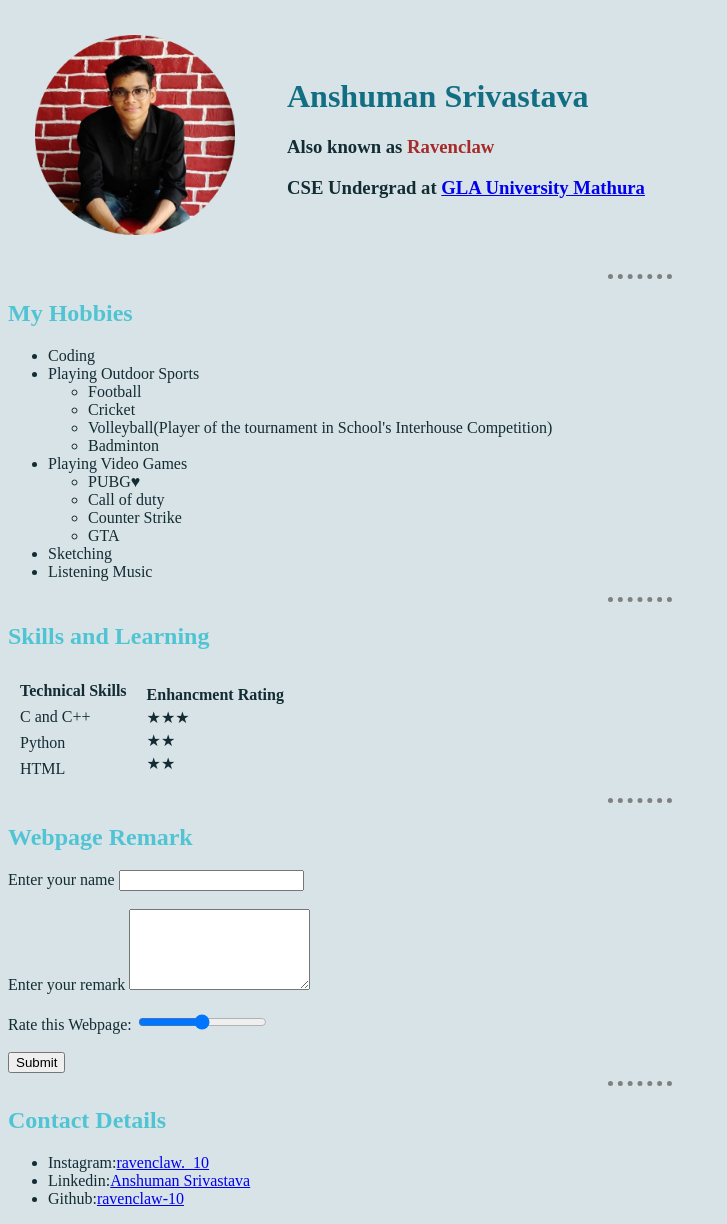
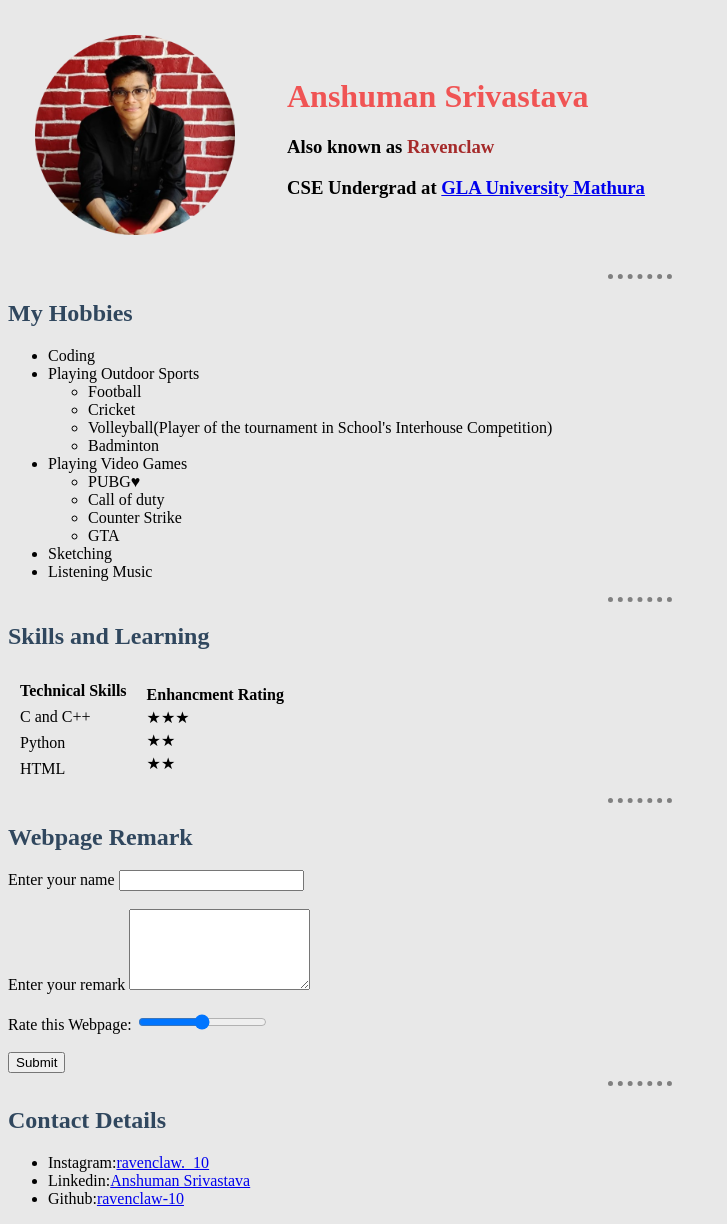
Before and after one commit to ravenclaw-10/mypage, a plain HTML site: page index.html in a window 1280 px wide. Shown: the whole page, without its empty margins (0-727 px from the left). Drawn offline with Linux system fonts and the light colour scheme.

Commit message:
updated css

```diff
--- a/style.css
+++ b/style.css
@@ -1,12 +1,12 @@
 body {
-    background-color:#d8e3e7;
+    background-color:#e8e8e8;
 
 }
 h1 {
-    color:#126e82;
+    color:#f05454;
 }
 h2 {
-    color:#51c4d3;
+    color:#30475e;
 }
 hr {
     border-style: dotted none none;
@@ -15,11 +15,11 @@ hr {
     width:5%
 }
 ul {
-    color:#132c33;
+    color:#000000;
 }
 table {
-    color:#132c33;
+    color:#000000;
 }
 form {
-    color:#132c33;
+    color:#000000;
 }
```
